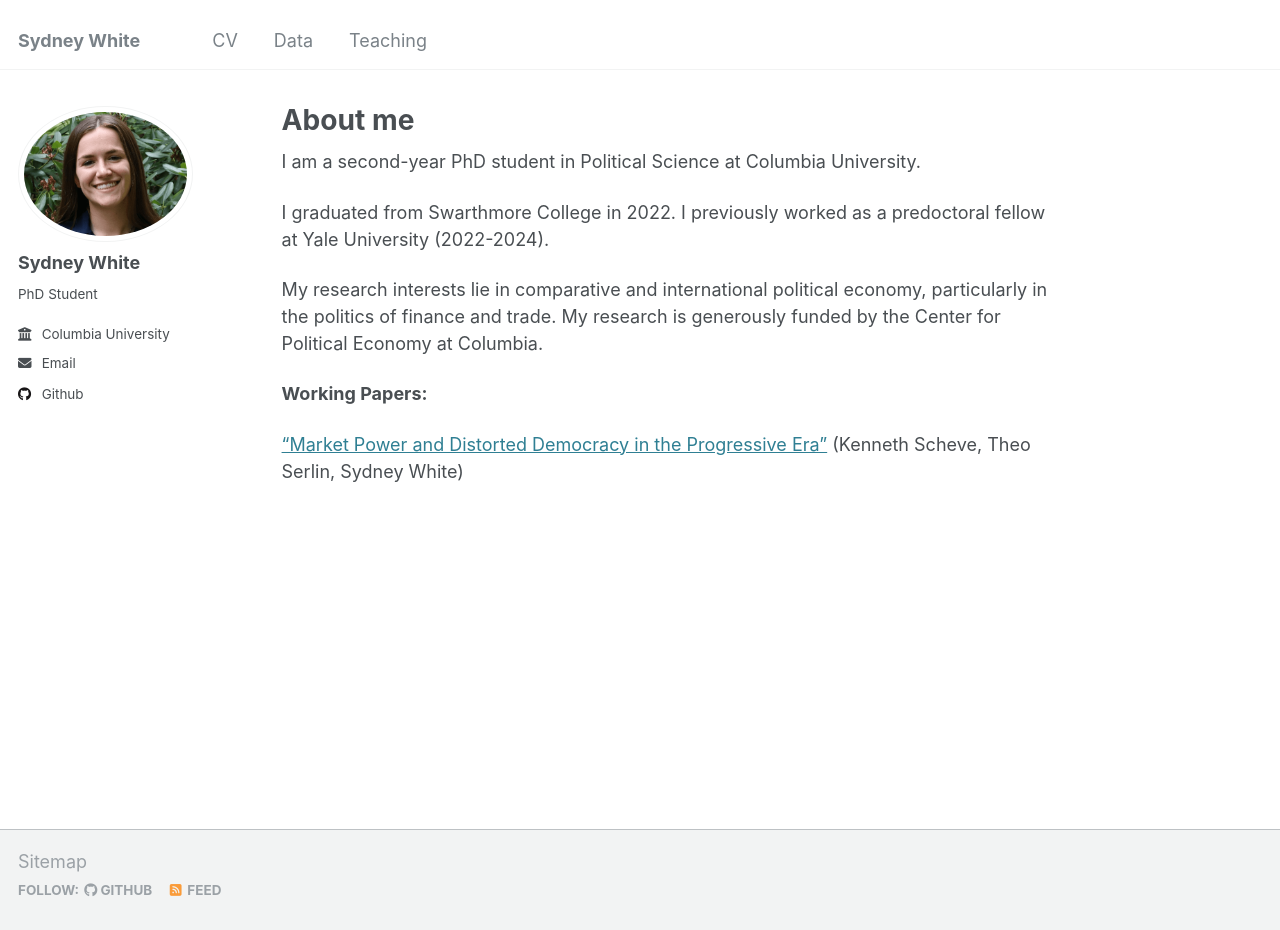
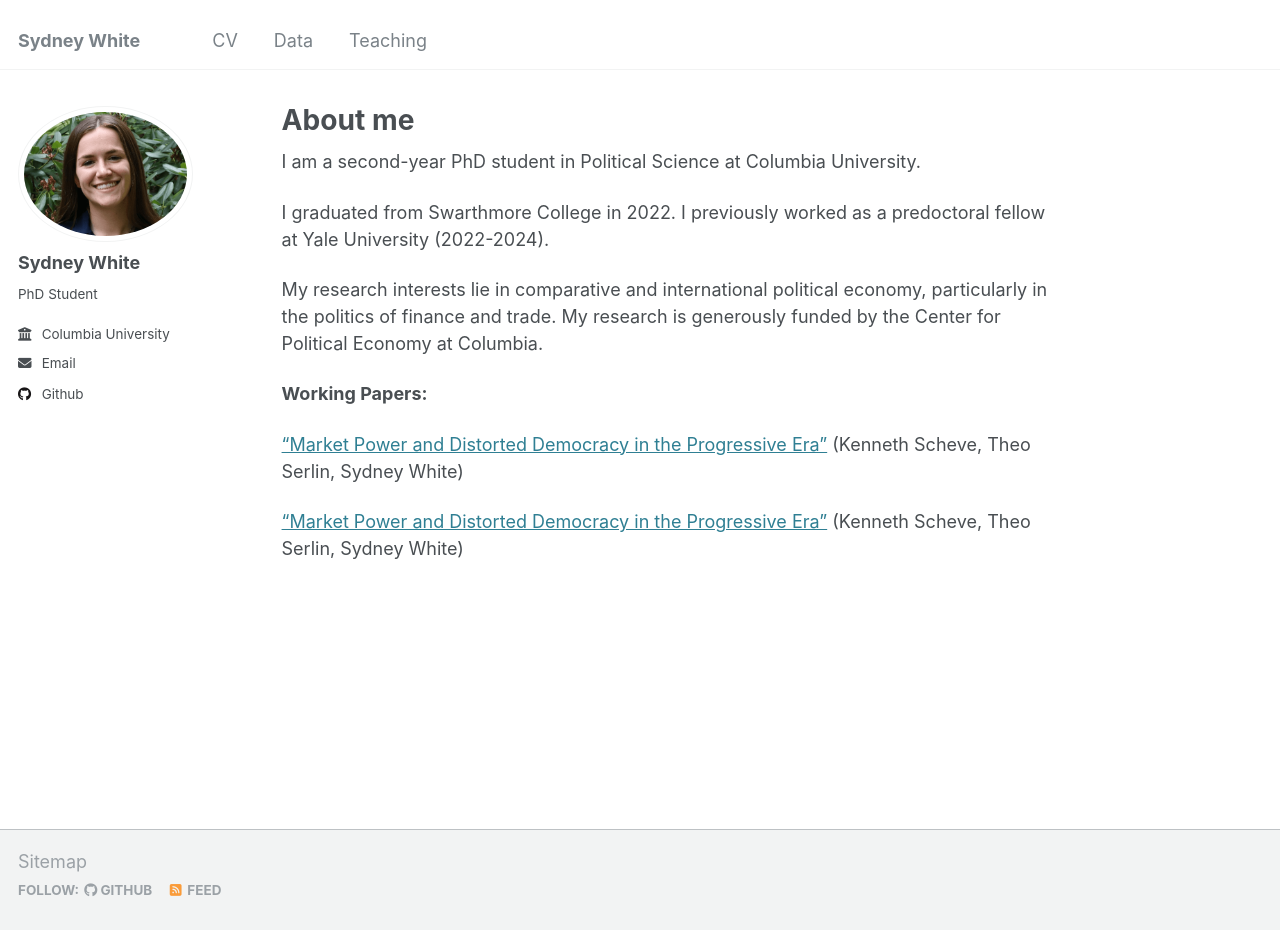
Before and after one commit to Sydney-White/web, a Jekyll site: the page built from _pages/about.md, in a window 1280 px wide and 930 px high. Built offline with Jekyll 4.4.1, drawn with Linux system fonts in a browser that asks for light colours.

Commit message:
Add link to working paper on market power
Added a link to the working paper 'Market Power and Distorted Democracy in the Progressive Era'.

```diff
--- a/_pages/about.md
+++ b/_pages/about.md
@@ -15,4 +15,6 @@ My research interests lie in comparative and international political economy, pa
 
 **Working Papers:**
 
+[“Market Power and Distorted Democracy in the Progressive Era”]({{ "/files/Market_Power.pdf" | relative_url }}) (Kenneth Scheve, Theo Serlin, Sydney White)
+
 [“Market Power and Distorted Democracy in the Progressive Era”](/files/Market_Power.pdf) (Kenneth Scheve, Theo Serlin, Sydney White)
```
